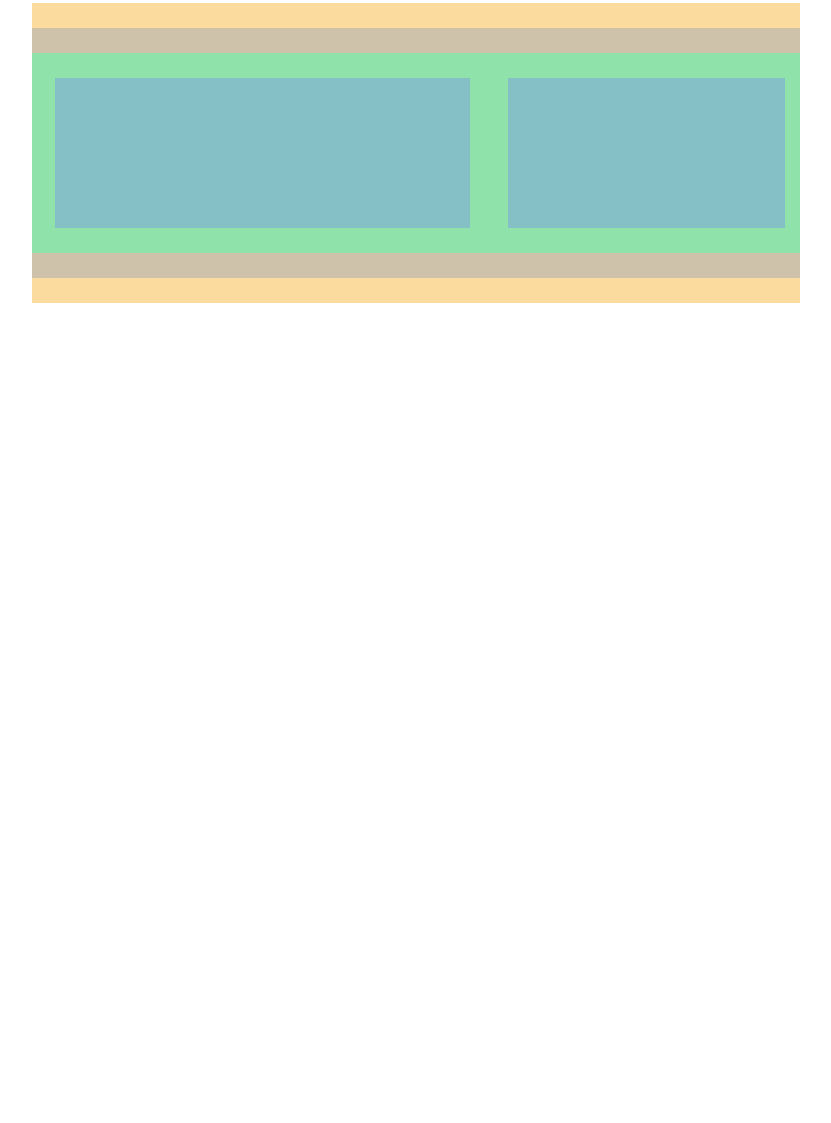
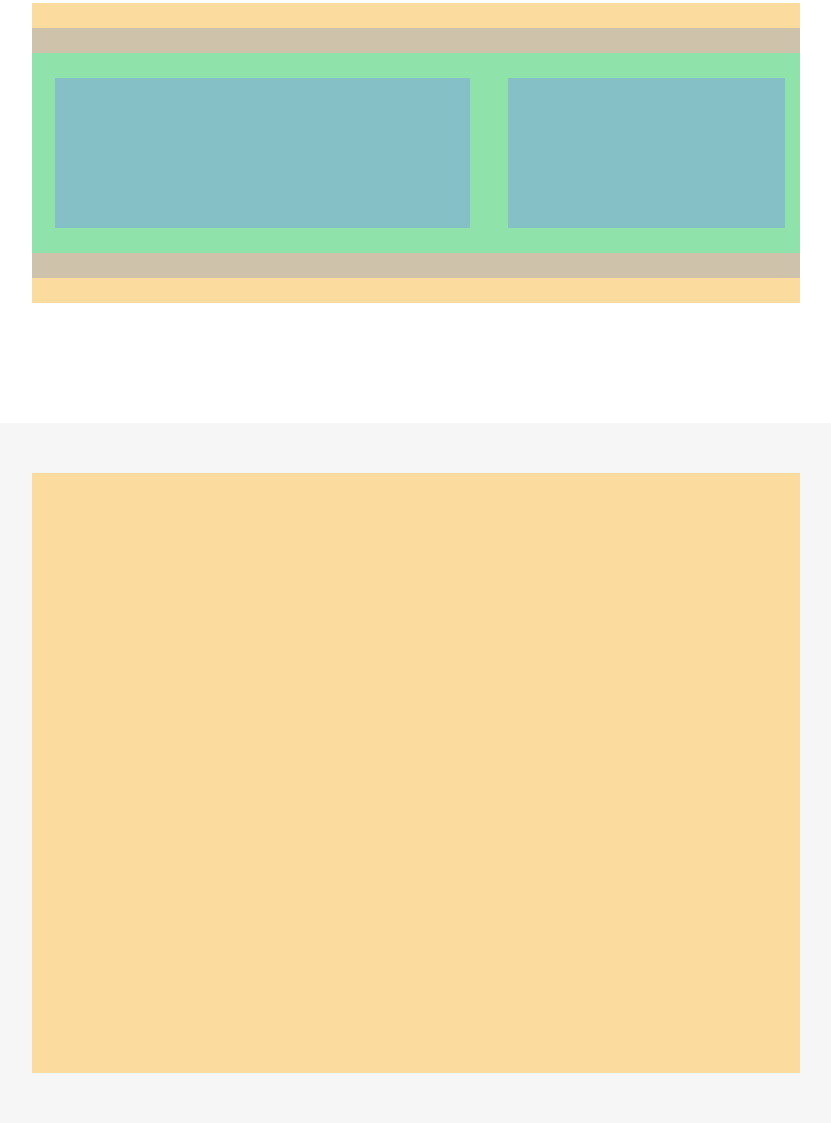
Before and after one commit to davide-rullo/htmlcss-struttura-discord, a plain HTML site: page index.html in a window 1280 px wide. Shown: the part 1251-2374 px from the top of the page, without its empty margins (224-1055 px from the left). Before the commit the page ends 1674 px from the top, so only its background shows below. Drawn offline with Linux system fonts and the light colour scheme.

Commit message:
Add section
added section 4 and css

```diff
--- a/css/style.css
+++ b/css/style.css
@@ -94,8 +94,17 @@ nav {
     min-height: 420px;
     margin-top: 2rem;
 }
+
 .colored{
     background-color: #f6f6f6;
     min-height: 420px;
     display: flex;
 }
+
+#last_section{
+    min-height: 700px;
+}
+
+#full_container{
+    min-height: 600px;
+}
--- a/index.html
+++ b/index.html
@@ -86,5 +86,18 @@
             </div>
 
         </section>
+
+        <!-- section -->
+        <section class="colored" id="last_section">
+            <div class="container_flex" id="full_container"></div>
+
+        </section>
+
+        <!-- footer -->
+        <footer>
+
+
+
+        </footer>
     </body>
 </html>
```
